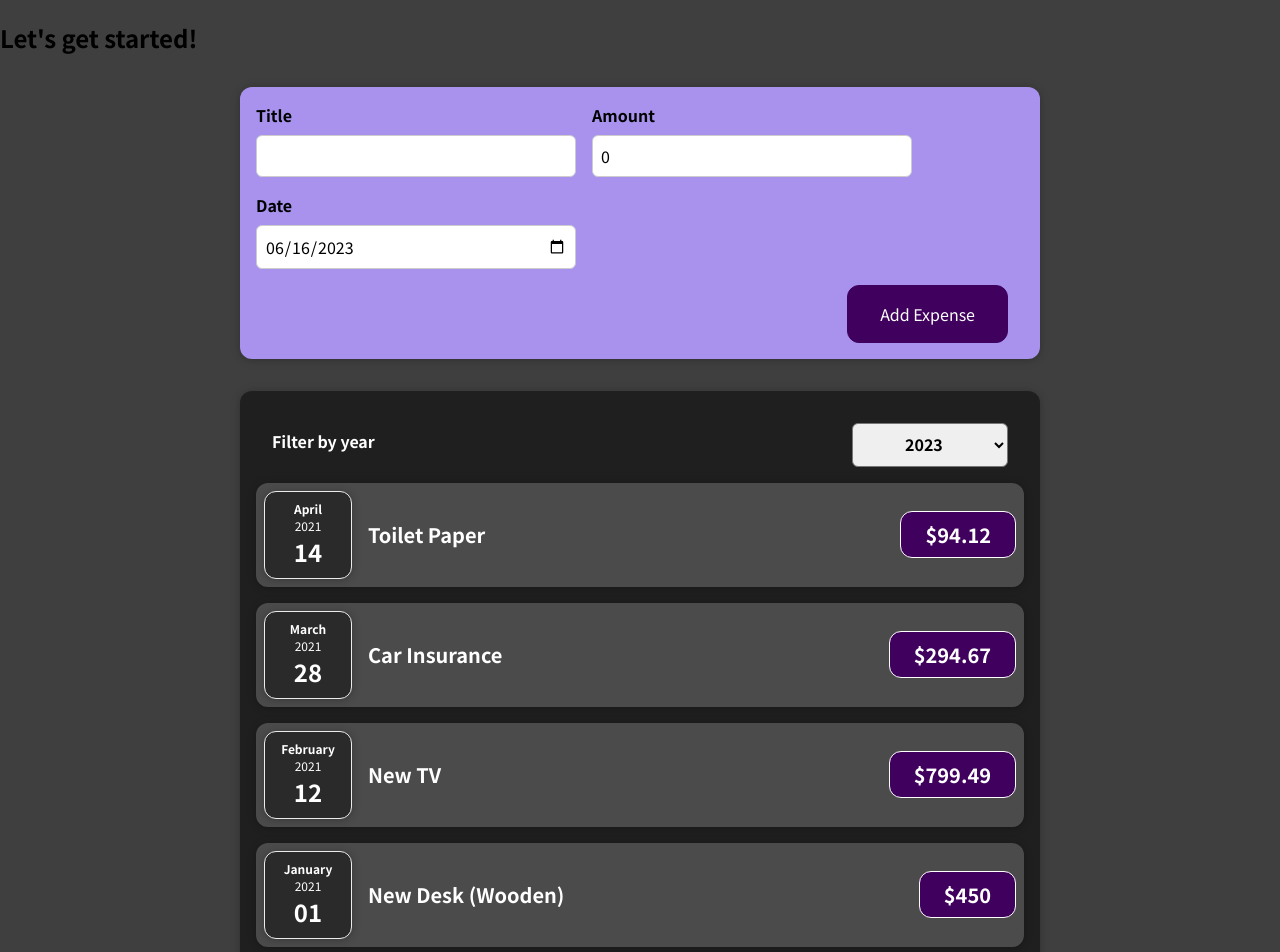
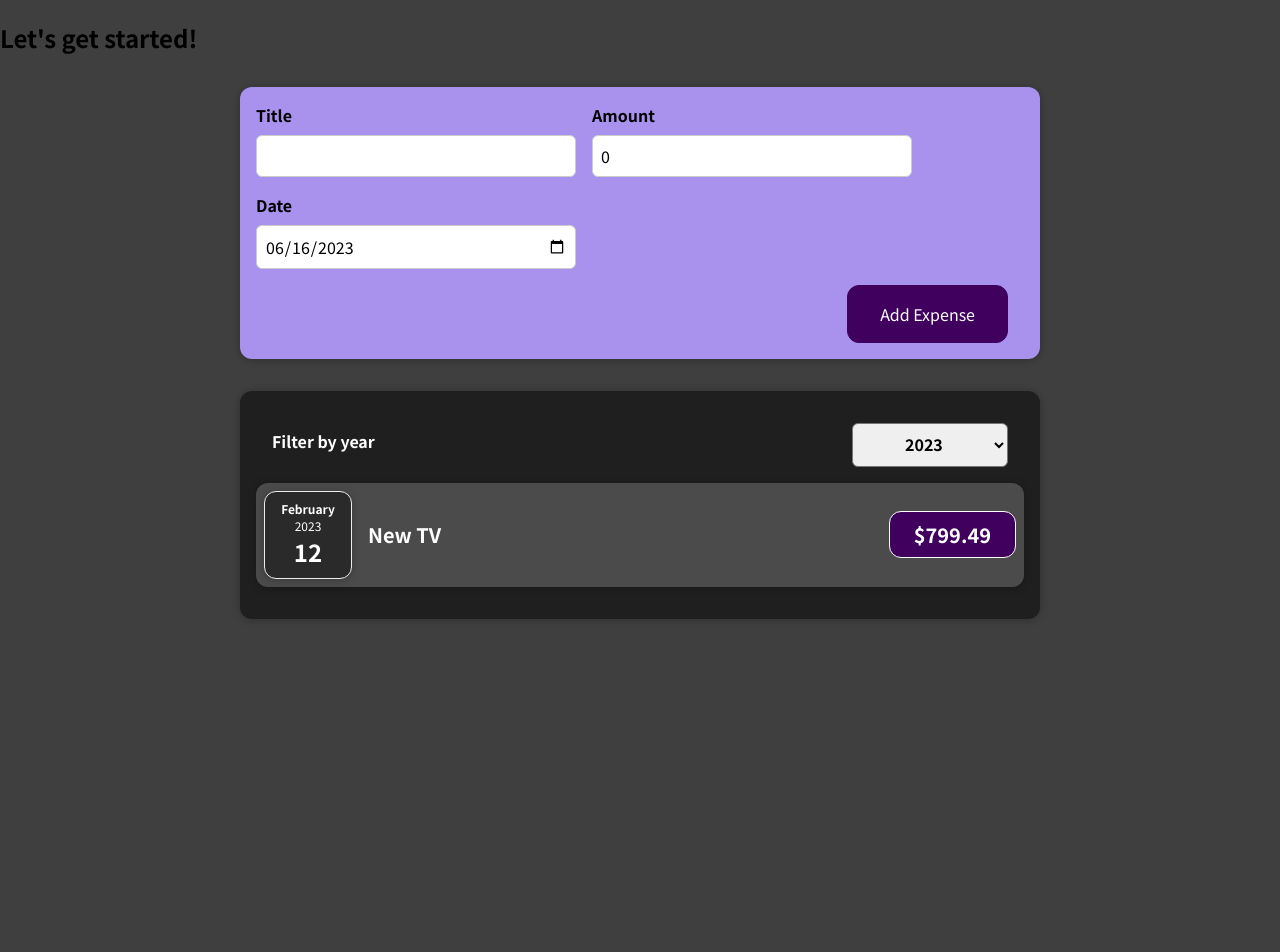
Before and after one commit to haydaridayoff/learn-react, a React (Create React App) app: page / in a window 1280 px wide. Shown: the top 952 px of the page. After the commit the page ends 800 px from the top, so only its background shows below. Built offline with nearby package versions, Linux system fonts and the light colour scheme.

Commit message:
feat: add filter functionality

```diff
--- a/src/App.tsx
+++ b/src/App.tsx
@@ -1,39 +1,42 @@
-import React from "react";
+import React, { useState } from "react";
 import Expenses from "./components/Expenses/Expenses";
 import NewExpense from "./components/NewExpenses/NewExpense";
 import ExpenseData from "./components/Model/ExpenseData";
 
-function App() {
-  const expenses = [
+const DUMMY_EXPENSES: ExpenseData[] = [
   {
     id: "e1",
     title: "Toilet Paper",
     amount: 94.12,
-      date: new Date(2021, 3, 14),
+    date: new Date(2024, 3, 14),
   },
   {
     id: "e2",
     title: "Car Insurance",
     amount: 294.67,
-      date: new Date(2021, 2, 28),
+    date: new Date(2025, 2, 28),
   },
   {
     id: "e3",
     title: "New TV",
     amount: 799.49,
-      date: new Date(2021, 1, 12),
+    date: new Date(2023, 1, 12),
   },
   {
     id: "e4",
     title: "New Desk (Wooden)",
     amount: 450,
-      date: new Date(2021, 0, 1),
+    date: new Date(2026, 0, 1),
   },
 ];
 
-  const addExpenseHandler = (ExpenseData: ExpenseData) => {
-    console.log("In App.tsx");
-    console.log(ExpenseData);
+const App = () => {
+  const [expenses, setExpenses] = useState<ExpenseData[]>(DUMMY_EXPENSES);
+
+  const addExpenseHandler = (expenseItems: ExpenseData) => {
+    setExpenses((prevState) => {
+      return [expenseItems, ...prevState];
+    });
   };
 
   return (
@@ -43,6 +46,6 @@ function App() {
       <Expenses expenses={expenses}></Expenses>
     </div>
   );
-}
+};
 
 export default App;
--- a/src/components/Expenses/Expenses.tsx
+++ b/src/components/Expenses/Expenses.tsx
@@ -1,23 +1,34 @@
-import React from "react";
+import React, { useState } from "react";
 import ExpenseItem from "./ExpenseItem";
 import Card from "../Global/Card";
 import "./Expenses.css";
 import ExpensesFilter from "./ExpensesFilter";
+import ExpenseData from "../Model/ExpenseData";
 
 const Expenses: React.FC<{
-  expenses: { title: string; amount: number; date: Date }[];
+  expenses: ExpenseData[];
 }> = (props) => {
+  const defaultYear = new Date().getFullYear().toString();
+  const [selectedYear, setSelectedYear] = useState<string>(defaultYear);
+
   const filterChangeHandler = (selectedYear: string) => {
+    setSelectedYear(selectedYear);
     console.log(selectedYear);
   };
 
   return (
     <Card className="expenses">
-      <ExpensesFilter onFilterChange={filterChangeHandler} />
-      <ExpenseItem expense={props.expenses[0]} />
-      <ExpenseItem expense={props.expenses[1]} />
-      <ExpenseItem expense={props.expenses[2]} />
-      <ExpenseItem expense={props.expenses[3]} />
+      <ExpensesFilter
+        onFilterChange={filterChangeHandler}
+        value={selectedYear}
+        minYear={2019}
+        maxYear={2028}
+      />
+      {props.expenses.map((expenseItem) => {
+        if (expenseItem.date.getFullYear().toString() === selectedYear) {
+          return <ExpenseItem key={expenseItem.id!} expense={expenseItem} />;
+        }
+      })}
     </Card>
   );
 };
--- a/src/components/Expenses/ExpensesFilter.tsx
+++ b/src/components/Expenses/ExpensesFilter.tsx
@@ -4,11 +4,18 @@ import "./ExpensesFilter.css";
 
 const ExpensesFilter: React.FC<{
   onFilterChange: (datefilter: string) => void;
+  value?: string;
+  minYear?: number;
+  maxYear?: number;
 }> = (props) => {
-  const [dateFilter, setDateFilter] = useState("2023");
+  const years =
+    props.minYear !== undefined && props.maxYear !== undefined
+      ? Array.from(Array(props.maxYear - props.minYear + 1).keys()).map(
+          (i) => i + props.minYear!
+        )
+      : [2021, 2022, 2023, 2024, 2025, 2026, 2027];
 
   const filterChangeHandler = (event: React.ChangeEvent<HTMLSelectElement>) => {
-    setDateFilter(event.target.value);
     props.onFilterChange(event.target.value);
   };
 
@@ -16,11 +23,14 @@ const ExpensesFilter: React.FC<{
     <div className="expenses-filter">
       <div className="expenses-filter__control">
         <label>Filter by year</label>
-        <select value={dateFilter} onChange={filterChangeHandler}>
-          <option value="2026">2026</option>
-          <option value="2025">2025</option>
-          <option value="2024">2024</option>
-          <option value="2023">2023</option>
+        <select value={props.value} onChange={filterChangeHandler}>
+          {years.map((year) => {
+            return (
+              <option key={year} value={year}>
+                {year}
+              </option>
+            );
+          })}
         </select>
       </div>
     </div>
```
Lines whose indentation alone changed are shown as unchanged.
